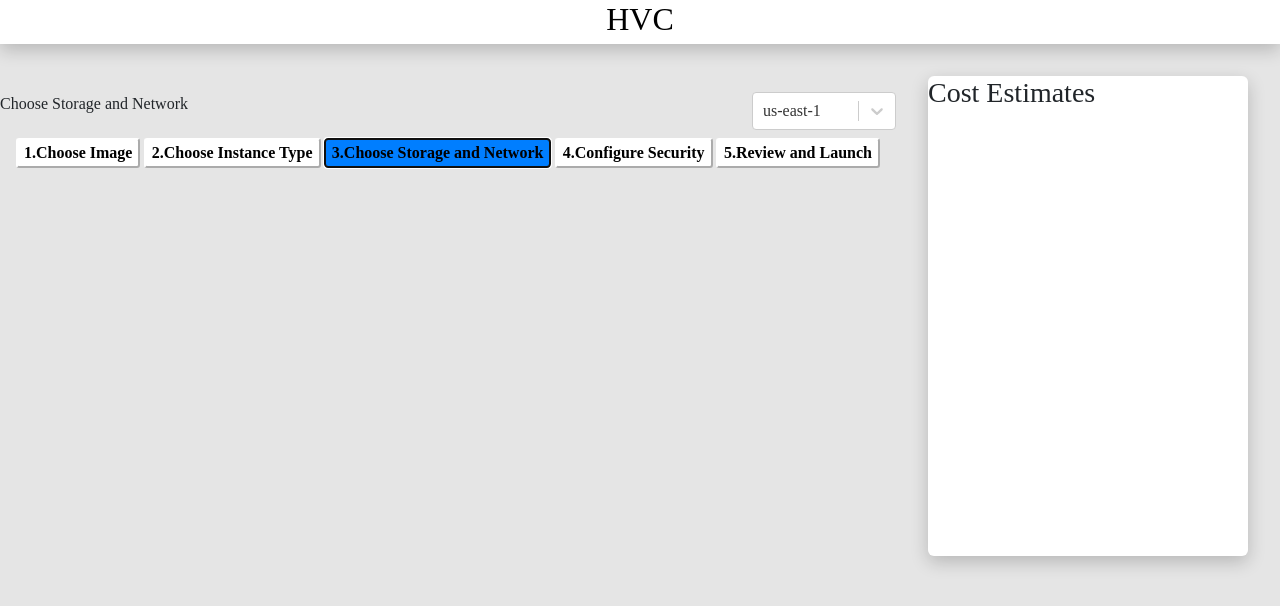
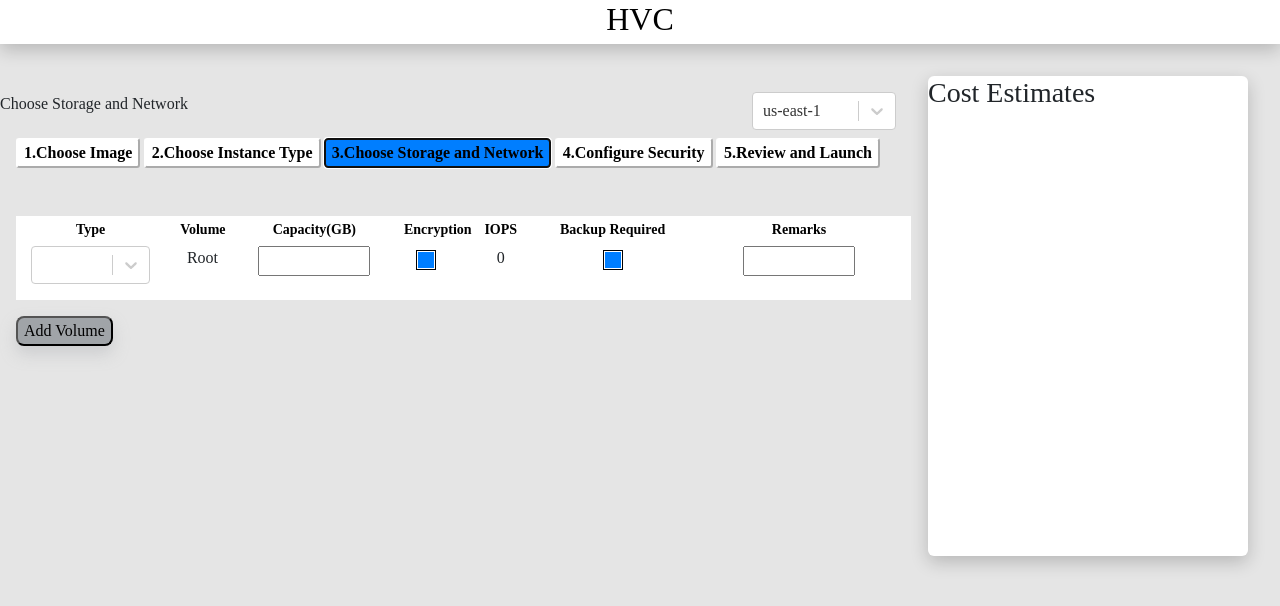
Before and after one commit to hasher-mahanthi/react-final-assigment, a React (Create React App) app: page / in a window 1280 px wide. Both pictures are taken after a click on the button "3.Choose Storage and Network". Shown: the top 606 px of the page. Built offline with nearby package versions, Linux system fonts and the light colour scheme.

Commit message:
added the delete and add functionality

```diff
--- a/public/index.html
+++ b/public/index.html
@@ -12,6 +12,7 @@
     <link rel="apple-touch-icon" href="%PUBLIC_URL%/logo192.png" />
     <link rel="stylesheet" href="https://maxcdn.bootstrapcdn.com/bootstrap/4.0.0/css/bootstrap.min.css" integrity="sha384-Gn5384xqQ1aoWXA+058RXPxPg6fy4IWvTNh0E263XmFcJlSAwiGgFAW/dAiS6JXm" crossorigin="anonymous"/>
     <link rel="stylesheet" href="https://maxcdn.bootstrapcdn.com/bootstrap/4.3.1/css/bootstrap.min.css">
+    <link rel="stylesheet" href="https://stackpath.bootstrapcdn.com/font-awesome/4.7.0/css/font-awesome.min.css">
     <!--
       manifest.json provides metadata used when your web app is installed on a
       user's mobile device or desktop. See https://developers.google.com/web/fundamentals/web-app-manifest/
--- a/src/App.tsx
+++ b/src/App.tsx
@@ -1,10 +1,17 @@
 import React,{useState} from 'react';
-import './App.css';
+
+//Components
+import Select from 'react-select';
 import ChooseImage from './Components/chooseImage/ChooseImage';
 import ChooseInstanceType from './Components/chooseInstanceType/ChooseInstanceType';
 import CostEstimates from './Components/costEstimates/CostEstimates';
-import Select from 'react-select';
+import ChooseStorageAndNewtwork from './Components/chooseStorageandNetworkType/ChooseStorageAndNetworkType';
+
+//Constants
 import {REGIONS} from  './Constants';
+
+//CSS imports
+import './App.css';
 
 
 //for the style of grid refer the app which you have made
@@ -92,8 +99,11 @@ function getSelectedModel(selectedItem:any){
   function getPageContent(){
     if(page===1 ||page===0 )
     return <ChooseImage getSelectedModel={getSelectedModel} selectedRegion={selectedRegion}/>
-    else if(page==2)
+    else if(page===2)
     return  <ChooseInstanceType getSelectedModel={getSelectedModel}/>
+    else if(page===3){
+     return <ChooseStorageAndNewtwork />
+    }
 
   }
   return (
--- /dev/null
+++ b/src/Components/chooseStorageandNetworkType/ChooseStorageAndNetworkType.tsx
@@ -0,0 +1,45 @@
+import React,{useState} from 'react';
+
+//Constants
+import {STORAGE_TYPES} from './Constants';
+
+//Styles
+import './styles.css';
+
+//Components
+import Select from 'react-select';
+import ImageCard from './ImageCard';
+
+function ChooseStorageAndNetworkType() {
+
+   const [data,setData]=useState([] as any);
+
+  const addImageCard=()=>{
+      console.log('came to add Image Card');
+      let newData=[...data];
+      newData.push({
+          id:Date.now(),
+          value:'Ext'
+      });
+      setData(newData);
+  }
+  const onDelete=(id:any)=>{
+      console.log('came to delete',id);
+      console.log(data);
+    const filteredData= data.filter((item:any) =>
+      item.id!==id);
+      console.log(filteredData);
+    setData(filteredData);
+  }
+    return (
+        <div>
+        <ImageCard volumeContent='Root'/>
+        {data.length!==0 && data.map((item:any)=>{
+            return <ImageCard id={item.id} volumeContent={item.value} onDelete={onDelete}/>
+        })}
+        <button className='add-volume' onClick={addImageCard}>Add Volume</button>
+        </div>
+    )
+}
+
+export default ChooseStorageAndNetworkType;
--- /dev/null
+++ b/src/Components/chooseStorageandNetworkType/Constants.tsx
@@ -0,0 +1,3 @@
+export const STORAGE_TYPES=[{label:'Magnetic Disks',value:'magnetic-diska'},
+{label:'SSD',value:'SSD'},
+]
--- /dev/null
+++ b/src/Components/chooseStorageandNetworkType/ImageCard.tsx
@@ -0,0 +1,85 @@
+import React,{useState} from 'react';
+//Constants
+import {STORAGE_TYPES} from './Constants';
+
+//Styles
+import './styles.css';
+
+//Components
+import Select from 'react-select';
+
+function ImageCard(props:any) {
+
+    type option={
+        value:string;
+        label:string;
+    }
+
+    const [storageType,setStorageType]=useState({} as option);
+    const [capacityValue,setCapacityValue]=useState('');
+    const [iopsValue,setIopsValue]=useState(0);
+
+    const onStorageTypeChange=(option:any)=>{
+      setStorageType(option);
+    }
+    const onCapacityChange=(e:any)=>{
+        console.log(e);
+    }
+    const handleKeyPress=(e:any)=>{
+        console.log('key is pressed');
+        let value=e.target.value;
+        console.log(value);
+        if(e.key==='Enter'){
+           setCapacityValue(value);
+           if(value<100){
+            setIopsValue(100);
+           }
+           else if(value>=100 && value <=500){
+            setIopsValue(600);
+           }
+           else{
+            setIopsValue(1000);
+           }
+        }
+    }
+    const {id,volumeContent,onDelete}=props;
+
+    return (
+<div className="network-card row" key={id}>
+            <div className="col-2">
+                <div className="tagName">Type</div>
+            <Select className="tagItem selectTag" options={STORAGE_TYPES} value={storageType}
+           onChange={onStorageTypeChange}/>
+            </div>
+            <div className="col-1">
+            <div className="tagName">Volume</div>
+    <div className="tagItem">{volumeContent}</div>
+            </div>
+            <div className="col-2">
+            <div className="tagName">Capacity(GB)</div>
+            <input className="tagItem selectItem" onChange={onCapacityChange}  onKeyPress ={handleKeyPress}/>
+            </div>
+            <div className="col-1">
+            <div className="tagName">Encryption</div>
+            <input className='encryption-radio'type="radio"   />
+            </div>
+            <div className="col-1">
+            <div className="tagName">IOPS</div>
+    <div className="tagItem">{iopsValue}</div>
+            </div>
+            <div className="col-2">
+            <div className="tagName">Backup Required</div>
+            <input className='backup-radio' type="radio"  />
+            </div>
+            <div className="col-3">
+            <div className="tagName">Remarks</div>
+            <input className="tagItem selectItem"   />
+         {volumeContent==='Ext' &&   <i className="fa fa-times-circle-o delete" onClick={()=>{onDelete(id)}} aria-hidden="true"></i>}
+            </div>
+
+
+        </div>
+    )
+}
+
+export default ImageCard;
--- /dev/null
+++ b/src/Components/chooseStorageandNetworkType/styles.css
@@ -0,0 +1,53 @@
+.network-card{
+    background: #ffffff;
+    margin-left: 1rem;
+    padding-bottom: 1rem;
+    margin-bottom: 1rem;
+}
+.tagName{
+font-style: normal;
+font-weight: 600;
+font-size: 14px;
+line-height: 17px;
+color: #000000;
+margin-top: 0.3rem;
+
+}
+
+.tagItem{
+    margin-top: 0.5rem;
+}
+
+.selectItem{
+    width: 7rem;
+}
+.selectTag{
+    background: #FFFFFF;
+/* border: 1px solid #007EFF;
+border-radius: 8px; */
+}
+.encryption-radio,.backup-radio {
+    height: 1rem;
+    width: 1rem;
+    padding: 0.5em;
+    -webkit-appearance: none;
+    outline: 0.1em solid black;
+    outline-offset: 0.1em;
+    margin-top: 0.9rem;
+  }
+
+  .encryption-radio,.backup-radio {
+    display: inline-block;
+    background: #007EFF;
+  }
+
+  .add-volume{
+      display: flex;
+    background: #A0A4A8;
+    box-shadow: 0px 8px 16px rgba(160, 164, 168, 0.35);
+    border-radius: 8px;
+    margin-left: 1rem;
+  }
+  .delete{
+      margin-left: 1.5rem;
+  }
```
Also changed, not shown: 1 other file (tests, documents, lock files or other folders).
